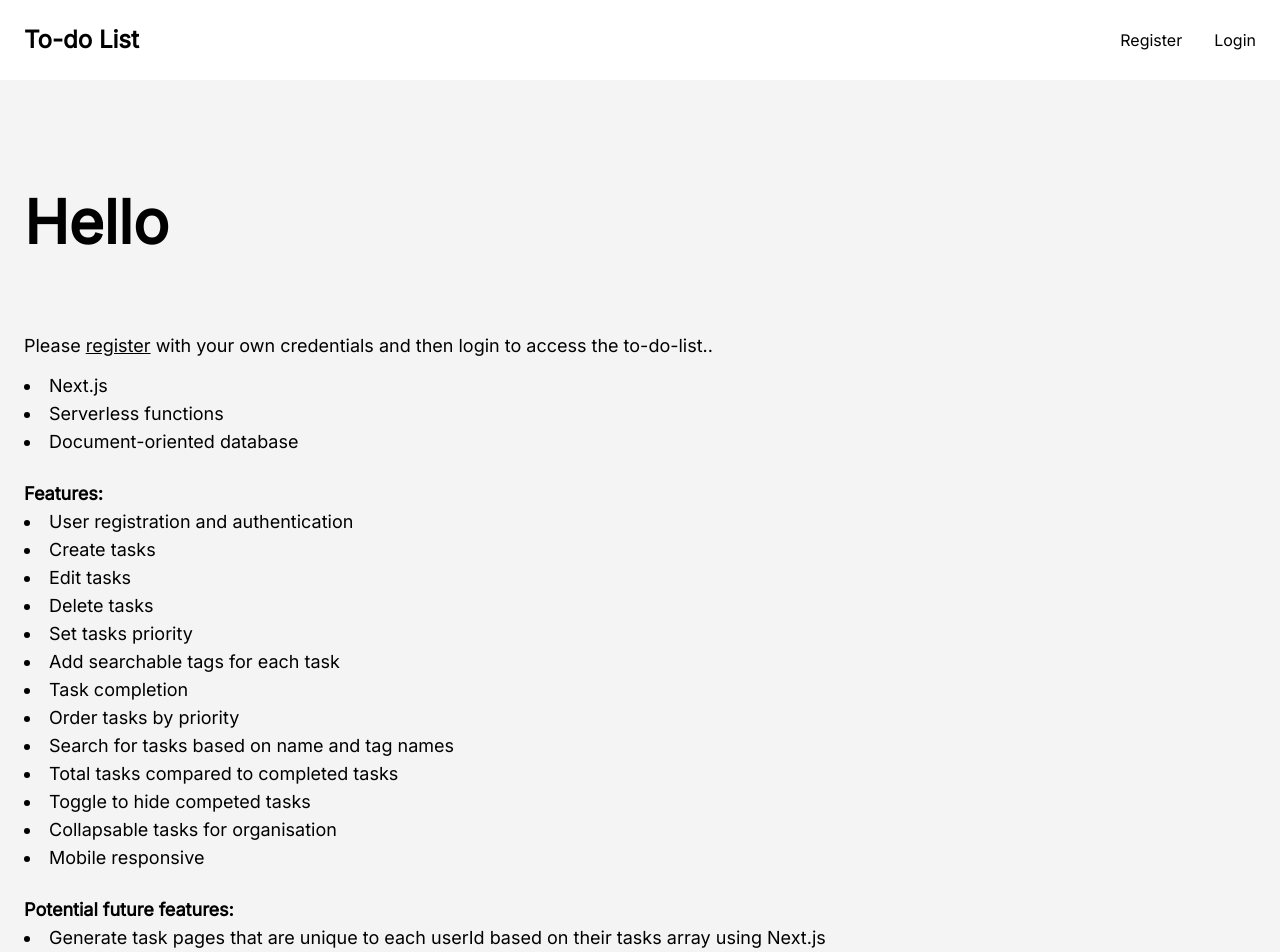
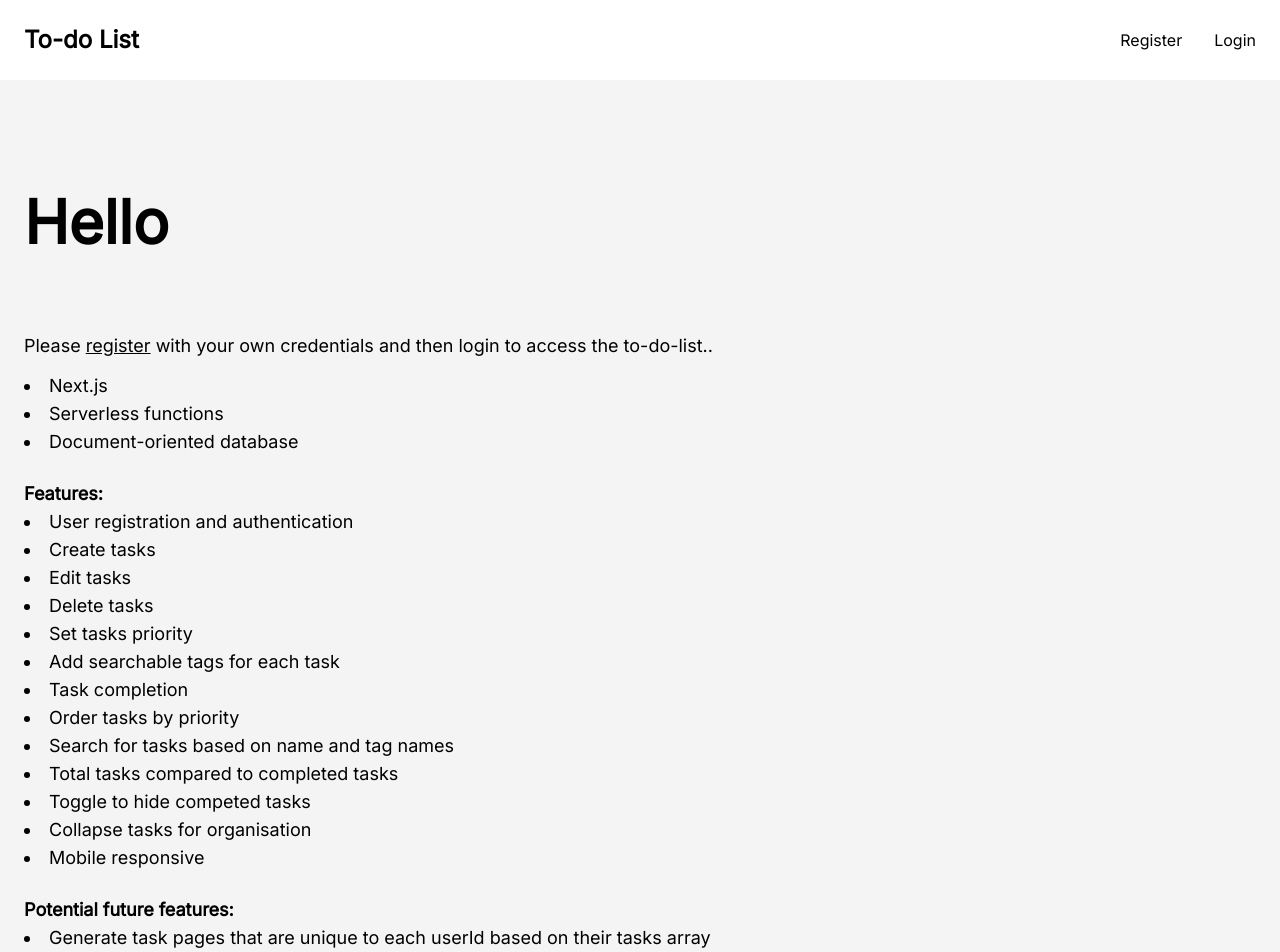
Before and after one commit to spowers1991/to-do-list, a Next.js app: page / in a window 1280 px wide. Shown: the top 952 px of the page. Built offline with nearby package versions, Linux system fonts and the light colour scheme.

Commit message:
chore: minor changes to homepage info

```diff
--- a/pages/index.jsx
+++ b/pages/index.jsx
@@ -28,13 +28,13 @@ const HomePage = () => {
                <li>Search for tasks based on name and tag names</li>
                <li>Total tasks compared to completed tasks</li>
                <li>Toggle to hide competed tasks</li>
-               <li>Collapsable tasks for organisation</li>
+               <li>Collapse tasks for organisation</li>
                <li>Mobile responsive</li>
             </ul>
 
             <ul className='text-lg mt-6 list-disc  list-inside'>
                 <span className='font-bold'>Potential future features:</span>
-                <li>Generate task pages that are unique to each userId based on their tasks array using Next.js</li>
+                <li>Generate task pages that are unique to each userId based on their tasks array</li>
                 <li>Add sub tasks for each task</li>
                 <li>Add a projects array</li>
             </ul>
```
